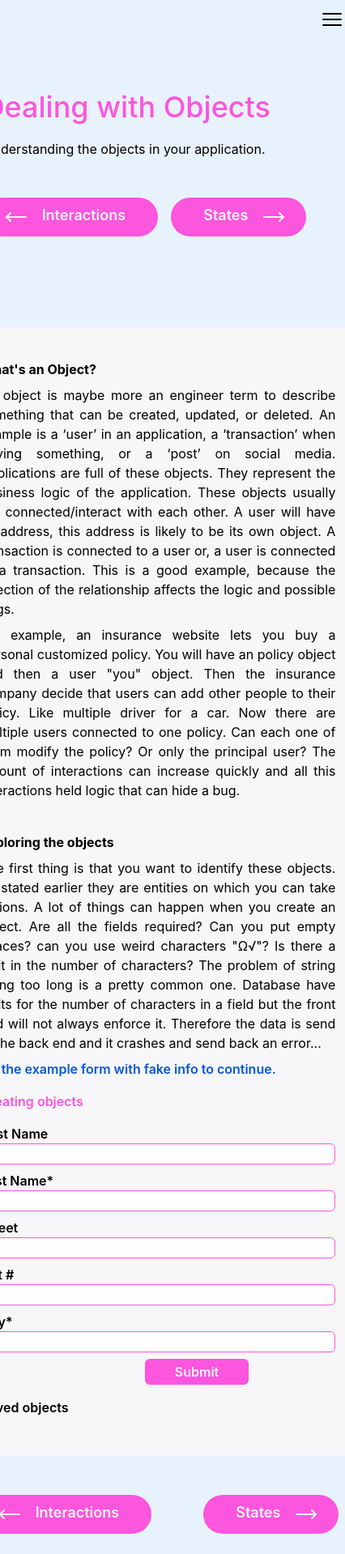
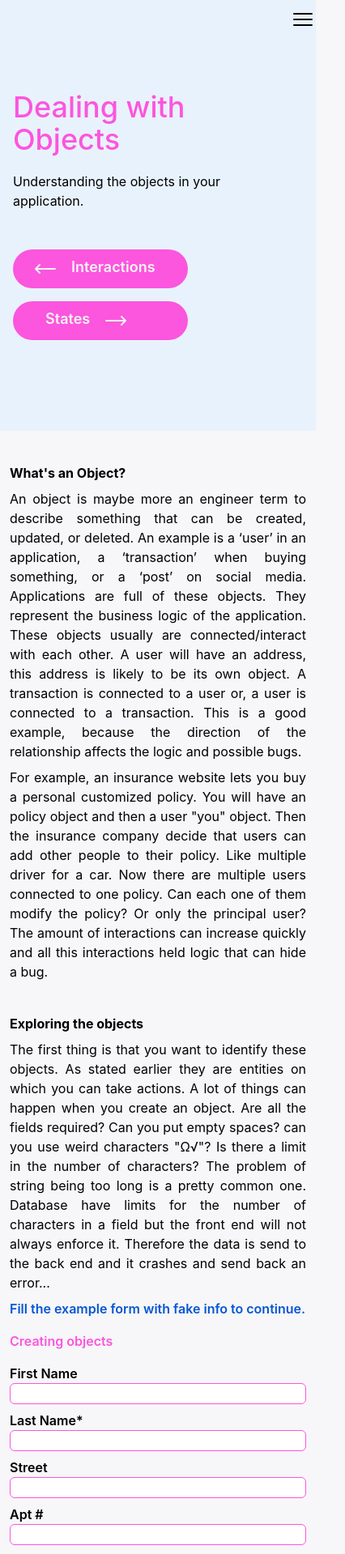
Before and after one commit to willot/Quality, a React (Create React App) app: page /objects in a window 390 px wide. Shown: the top 1919 px of the page at 81% size, 426 px wide, since content can reach past the window. Built offline with nearby package versions, Linux system fonts and the light colour scheme.

Commit message:
style header and footer for small screens

```diff
--- a/src/components/LayoutWrapper.tsx
+++ b/src/components/LayoutWrapper.tsx
@@ -122,7 +122,7 @@ export const LayoutWrapper = ({
                 return (<section className="px-4 text-left w-full py-28 md:w-10/12 lg:w-9/12 xl:w8/12 2xl:w-7/12">
                     <h1 className="text-4xl text-left font-medium pb-5 text-pink">Exploratory testing </h1>
                     <p className="pb-8">Introduction to exploratory testing.</p>
-                    <nav className="flex flex-row items-center space-x-4">
+                    <nav className="flex flex-col w-max justify-items-start sm:flex-row sm:items-center sm:space-x-4">
                         <NavButton text={buttonFlow.exploratoryTesting.button1.text}
                                    linkUrl={buttonFlow.exploratoryTesting.button1.link} left={true}/>
                         <NavButton text={buttonFlow.exploratoryTesting.button2.text}
@@ -137,7 +137,7 @@ export const LayoutWrapper = ({
                             application</h1>
                         <p className="pb-8">Explaining how to change the way you interact with your application to find
                             issues and bugs.</p>
-                        <nav className="flex flex-row items-center space-x-4">
+                        <nav className="flex flex-col w-max justify-items-start sm:flex-row sm:items-center sm:space-x-4">
                             <NavButton text={buttonFlow.interactions.button1.text}
                                        linkUrl={buttonFlow.interactions.button1.link} left={true}/>
                             <NavButton text={buttonFlow.interactions.button2.text}
@@ -151,7 +151,7 @@ export const LayoutWrapper = ({
                     <section className="px-4 text-left w-full py-28 md:w-10/12 lg:w-9/12 xl:w8/12 2xl:w-7/12">
                         <h1 className="text-4xl text-left font-medium pb-5 text-pink">Dealing with Objects</h1>
                         <p className="pb-8">Understanding the objects in your application.</p>
-                        <nav className="flex flex-row items-center space-x-4">
+                        <nav className="flex flex-col w-max justify-items-start sm:flex-row sm:items-center sm:space-x-4">
                             <NavButton text={buttonFlow.entities.button1.text}
                                        linkUrl={buttonFlow.entities.button1.link} left={true}/>
                             <NavButton text={buttonFlow.entities.button2.text}
@@ -166,7 +166,7 @@ export const LayoutWrapper = ({
                         <h1 className="text-4xl text-left font-medium pb-5 text-pink">States and changing states</h1>
                         <p className="pb-8">Demonstrating the importance of understanding transitions between different
                             states in your application.</p>
-                        <nav className="flex flex-row items-center space-x-4">
+                        <nav className="flex flex-col w-max justify-items-start sm:flex-row sm:items-center sm:space-x-4">
                             <NavButton text={buttonFlow.states.button1.text} linkUrl={buttonFlow.states.button1.link}
                                        left={true}/>
                             <NavButton text={buttonFlow.states.button2.text} linkUrl={buttonFlow.states.button2.link}/>
@@ -181,7 +181,7 @@ export const LayoutWrapper = ({
                             environment</h1>
                         <p className="pb-8">Learning how the environment around your application affect the user
                             experience.</p>
-                        <nav className="flex flex-row items-center space-x-4">
+                        <nav className="flex flex-col w-max justify-items-start sm:flex-row sm:items-center sm:space-x-4">
                             <NavButton text={buttonFlow.environment.button1.text}
                                        linkUrl={buttonFlow.environment.button1.link} left={true}/>
                             <NavButton text={buttonFlow.environment.button2.text}
@@ -195,7 +195,7 @@ export const LayoutWrapper = ({
                     <section className="px-4 text-left w-full py-28 md:w-10/12 lg:w-9/12 xl:w8/12 2xl:w-7/12">
                         <h1 className="text-4xl text-left font-medium pb-5 text-pink">Summary</h1>
                         <p className="pb-8">Summarize your learning on exploratory testing.</p>
-                        <nav className="flex flex-row items-center space-x-4">
+                        <nav className="flex flex-col w-max justify-items-start sm:flex-row sm:items-center sm:space-x-4">
                             <NavButton text={buttonFlow.summary.button1.text} linkUrl={buttonFlow.summary.button1.link}
                                        left={true}/>
                             <NavButton text={buttonFlow.summary.button2.text}
@@ -313,7 +313,7 @@ export const LayoutWrapper = ({
             </section>
             <footer className="bg-blue-light">
                 <nav
-                    className={`flex flex-row ${buttonFlow[pageName].button1.text !== "" ? "justify-between": "justify-end" } pl-2 pr-2 py-8 w-full md:w-10/12 lg:w-9/12 xl:w8/12 2xl:w-7/12 m-auto`}>
+                    className={`flex flex-col sm:flex-row ${buttonFlow[pageName].button1.text !== "" ? "justify-between": "justify-end" } w-max pl-2 pr-2 py-8 w-full md:w-10/12 lg:w-9/12 xl:w8/12 2xl:w-7/12 m-auto`}>
                     {buttonFlow[pageName].button1.text !== "" &&
                     <NavButton text={buttonFlow[pageName].button1.text} linkUrl={buttonFlow[pageName].button1.link}
                                left={true}/>}
@@ -322,4 +322,4 @@ export const LayoutWrapper = ({
             </footer>
         </main>
     )
-}
+};
```
